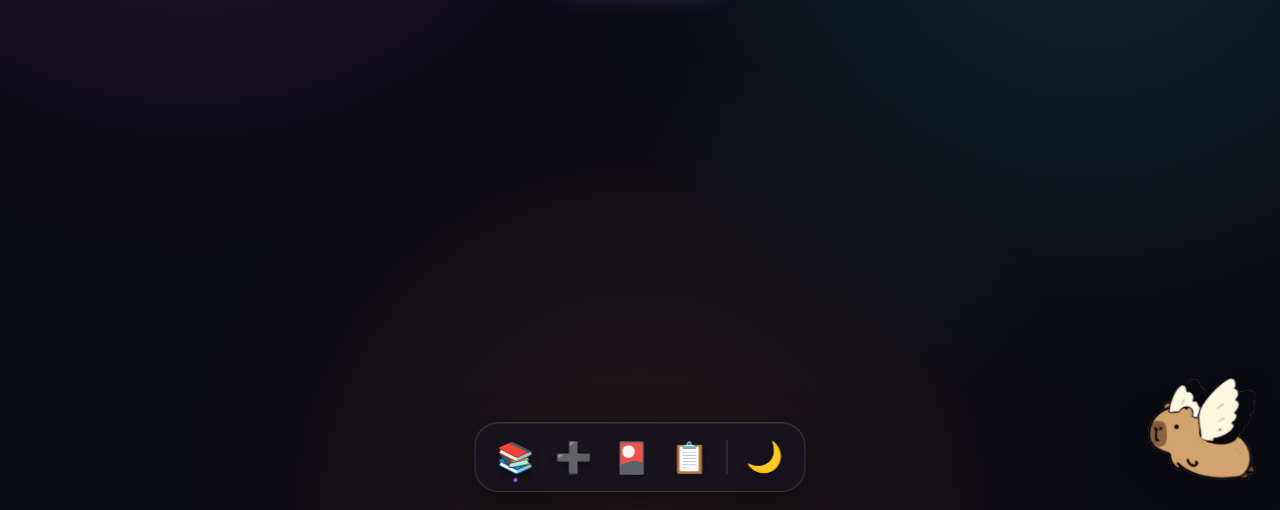
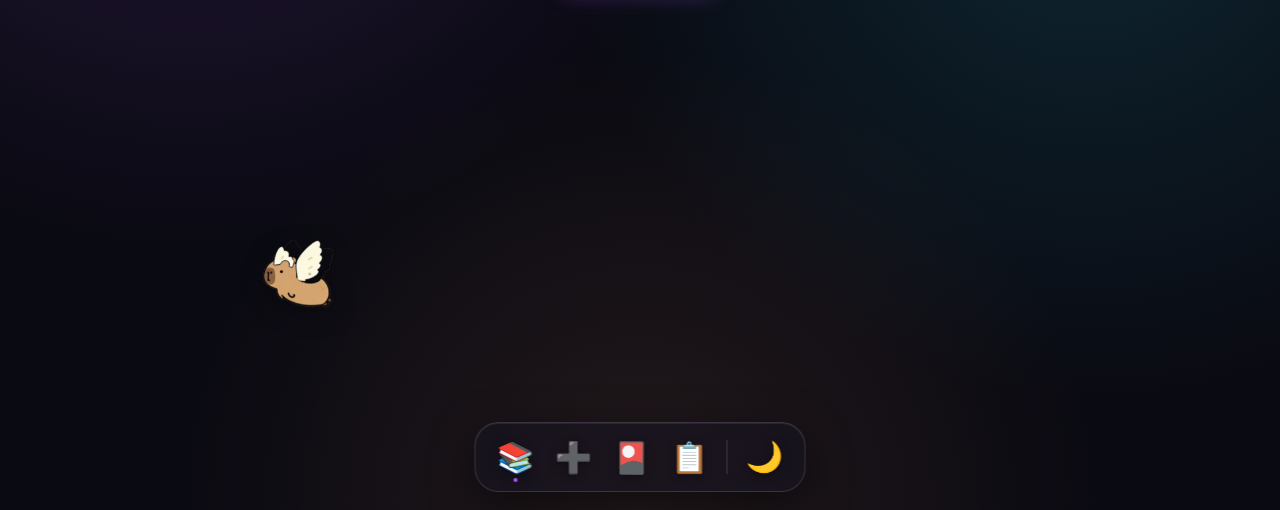
Before and after one commit to Rorath/Vocab-Notes, a Flask app: page / in a window 1280 px wide. Shown: the part 290-800 px from the top of the page. Run offline with Flask 3, Linux system fonts and the light colour scheme; data that the repository does not hold is empty.

Commit message:
Make Cappy smaller and fly freely around the screen
- Shrink mascot to 70px and speed up wing flapping
- Add requestAnimationFrame flight: random steering + edge bounce
- Flip sprite to face direction of travel (scaleX via --dir)
- Pause movement on hover so it stays clickable

Co-Authored-By: Claude Opus 4.8 <noreply@anthropic.com>

```diff
--- a/static/main.js
+++ b/static/main.js
@@ -97,6 +97,59 @@ document.addEventListener("DOMContentLoaded", () => {
     });
 });
 
+// ---------- Cappy flies freely around the screen ----------
+document.addEventListener("DOMContentLoaded", () => {
+    const m = document.getElementById("mascot");
+    if (!m) return;
+    const wrap = m.querySelector(".capy-wrap");
+    const margin = 8;
+    const SPEED = 3.1;      // max px per frame — bump for faster flight
+
+    const size = { w: m.offsetWidth || 70, h: m.offsetHeight || 66 };
+    let x = window.innerWidth - size.w - 28;
+    let y = window.innerHeight - size.h - 60;
+    let vx = -SPEED * 0.7;
+    let vy = -SPEED * 0.5;
+    let paused = false;
+
+    m.style.left = x + "px";
+    m.style.top = y + "px";
+
+    // Pause so it's easy to click / pet
+    m.addEventListener("mouseenter", () => { paused = true; });
+    m.addEventListener("mouseleave", () => { paused = false; });
+
+    function tick() {
+        if (!paused) {
+            // gentle random steering => free, wandering flight
+            vx += (Math.random() - 0.5) * 0.5;
+            vy += (Math.random() - 0.5) * 0.5;
+
+            // keep the speed lively but bounded
+            const mag = Math.hypot(vx, vy) || 1;
+            if (mag > SPEED) { vx = vx / mag * SPEED; vy = vy / mag * SPEED; }
+            else if (mag < SPEED * 0.6) { vx = vx / mag * SPEED * 0.6; vy = vy / mag * SPEED * 0.6; }
+
+            x += vx;
+            y += vy;
+
+            const maxX = window.innerWidth - size.w - margin;
+            const maxY = window.innerHeight - size.h - margin;
+            if (x < margin) { x = margin; vx = Math.abs(vx); }
+            if (x > maxX) { x = maxX; vx = -Math.abs(vx); }
+            if (y < margin) { y = margin; vy = Math.abs(vy); }
+            if (y > maxY) { y = maxY; vy = -Math.abs(vy); }
+
+            m.style.left = x + "px";
+            m.style.top = y + "px";
+            // face the direction of travel (body faces left by default)
+            if (wrap) wrap.style.setProperty("--dir", vx > 0 ? -1 : 1);
+        }
+        requestAnimationFrame(tick);
+    }
+    requestAnimationFrame(tick);
+});
+
 // ---------- Confetti ----------
 function launchConfetti() {
     const colors = ["#a855f7", "#22d3ee", "#ff9d6b", "#cc785c", "#f472b6", "#34d399"];
--- a/static/style.css
+++ b/static/style.css
@@ -406,19 +406,21 @@ html.light .list-word { -webkit-text-fill-color: transparent; }
 /* ---------- Mascot (flying capybara) ---------- */
 .mascot {
     position: fixed;
-    bottom: 24px;
-    right: 24px;
-    width: 108px;
-    height: 101px;
+    left: 0;
+    top: 0;
+    width: 70px;
+    height: 66px;
     z-index: 50;
     cursor: pointer;
-    filter: drop-shadow(0 8px 16px rgba(0, 0, 0, 0.4));
+    filter: drop-shadow(0 6px 12px rgba(0, 0, 0, 0.35));
+    will-change: left, top;
 }
 .capy-wrap {
+    --dir: 1;
     position: relative;
     width: 100%;
     height: 100%;
-    animation: bob 2.4s ease-in-out infinite;
+    animation: bob 1.4s ease-in-out infinite;
 }
 .capy-wrap img {
     position: absolute;
@@ -431,18 +433,19 @@ html.light .list-word { -webkit-text-fill-color: transparent; }
     pointer-events: none;
 }
 /* near wing: bigger, leads the motion, pivots near the shoulder */
-.capy-wing-near { transform-origin: 54% 55%; animation: flap-near 0.7s ease-in-out infinite; }
+.capy-wing-near { transform-origin: 54% 55%; animation: flap-near 0.32s ease-in-out infinite; }
 /* far wing: trails behind with a slight delay and smaller swing */
-.capy-wing-far { transform-origin: 62% 78%; animation: flap-far 0.7s ease-in-out infinite; animation-delay: 0.09s; }
-@keyframes flap-near { 0%, 100% { transform: rotate(0deg); } 50% { transform: rotate(-24deg); } }
-@keyframes flap-far { 0%, 100% { transform: rotate(0deg); } 50% { transform: rotate(-14deg); } }
+.capy-wing-far { transform-origin: 62% 78%; animation: flap-far 0.32s ease-in-out infinite; animation-delay: 0.05s; }
+@keyframes flap-near { 0%, 100% { transform: rotate(0deg); } 50% { transform: rotate(-26deg); } }
+@keyframes flap-far { 0%, 100% { transform: rotate(0deg); } 50% { transform: rotate(-15deg); } }
+/* scaleX(var(--dir)) lets JS flip Cappy to face the way it's flying */
 @keyframes bob {
-    0%, 100% { transform: translateY(0) rotate(-3deg); }
-    50% { transform: translateY(-12px) rotate(3deg); }
+    0%, 100% { transform: translateY(0) rotate(-3deg) scaleX(var(--dir)); }
+    50% { transform: translateY(-7px) rotate(3deg) scaleX(var(--dir)); }
 }
 /* excited hop + faster flapping when cheered */
 .mascot.cheer { animation: cheer 0.7s ease; }
-.mascot.cheer .capy-wing-near, .mascot.cheer .capy-wing-far { animation-duration: 0.28s; }
+.mascot.cheer .capy-wing-near, .mascot.cheer .capy-wing-far { animation-duration: 0.16s; }
 @keyframes cheer {
     0% { transform: translateY(0) scale(1); }
     35% { transform: translateY(-24px) scale(1.12); }
```
